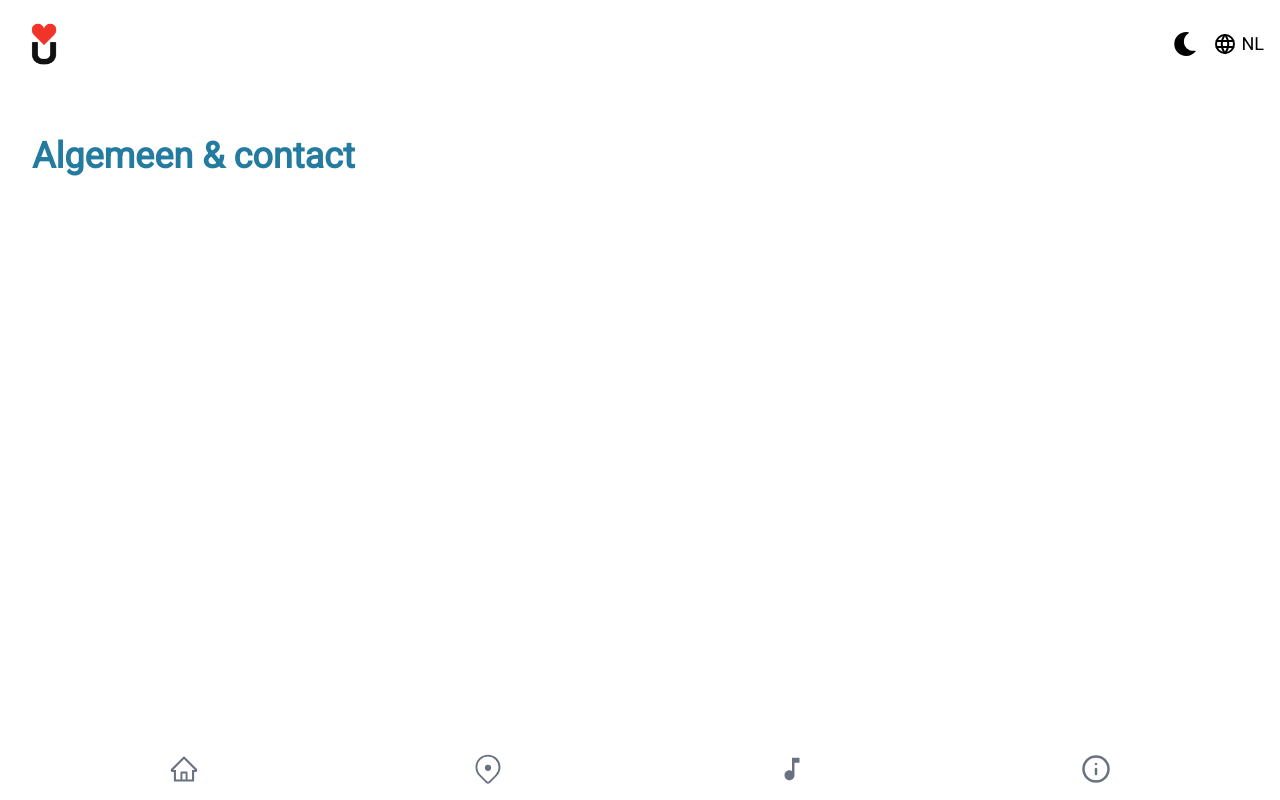
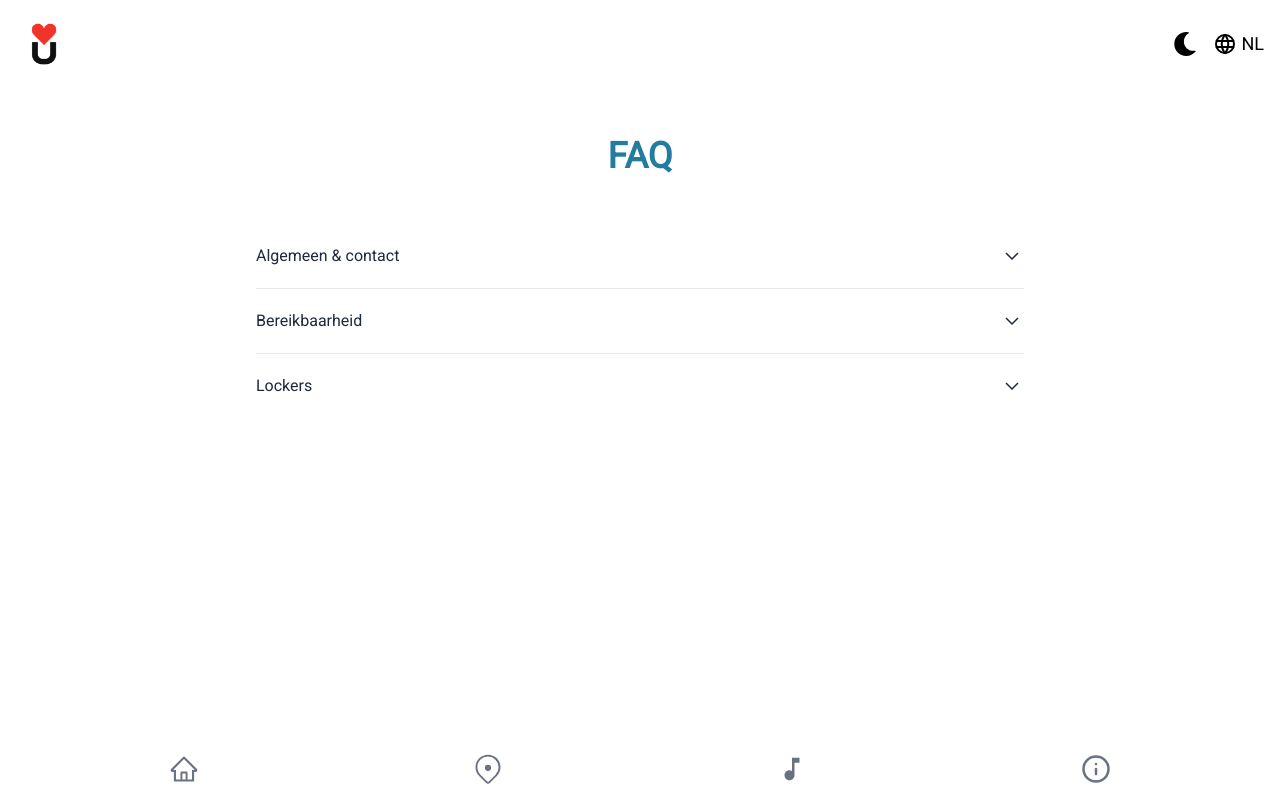
Before and after one commit to David-Schoots/Festival-app-lyou, a React (Vite) app in the folder festival-app/: page /pages/Info in a window 1280 px wide. Built offline with nearby package versions, Linux system fonts and the light colour scheme.

Commit message:
added begin information for the faq

```diff
--- a/festival-app/dev-dist/sw.js
+++ b/festival-app/dev-dist/sw.js
@@ -82,7 +82,7 @@ define(['./workbox-54d0af47'], (function (workbox) { 'use strict';
     "revision": "3ca0b8505b4bec776b69afdba2768812"
   }, {
     "url": "index.html",
-    "revision": "0.m5s444bd0u"
+    "revision": "0.tc5msbtjlto"
   }], {});
   workbox.cleanupOutdatedCaches();
   workbox.registerRoute(new workbox.NavigationRoute(workbox.createHandlerBoundToURL("index.html"), {
--- a/festival-app/src/components/Footer.jsx
+++ b/festival-app/src/components/Footer.jsx
@@ -10,7 +10,7 @@ export default function Footer() {
   const isActive = (path) => location.pathname === path; // Check if the path matches the current route
 
   return (
-    <div className="w-full fixed bottom-0 shadow-md flex justify-around items-center py-4 px-8">
+    <div className="w-full fixed bottom-0 shadow-md flex justify-around items-center py-4 px-8 bg-white">
       {/* Home Icon */}
       <Link
         to="/home"
--- a/festival-app/src/pages/Info.jsx
+++ b/festival-app/src/pages/Info.jsx
@@ -1,9 +1,137 @@
 export default function Info() {
   return (
-    <div className="ml-8">
-      <h2 className="text-4xl text-[#247BA0] font-bold mt-12  mb-8">
-        Algemeen & contact
-      </h2>
+    <div
+      id="faq"
+      className="w-full  flex flex-col justify-center items-center "
+    >
+      <div className="max-w-screen-xl w-full px-4">
+        <div className="text-center mb-12">
+          <h2 className="text-4xl text-[#247BA0] font-bold mt-12  mb-8">FAQ</h2>
+        </div>
+        <div className="grid divide-y divide-gray-200 max-w-3xl mx-auto">
+          <div className="py-5">
+            <details className="group">
+              <summary className="flex justify-between items-center font-medium text-gray-800 cursor-pointer">
+                <span>Algemeen & contact</span>
+                <span className="transition group-open:rotate-180">
+                  <svg
+                    fill="none"
+                    height="24"
+                    width="24"
+                    viewBox="0 0 24 24"
+                    stroke="currentColor"
+                    stroke-width="1.5"
+                  >
+                    <path d="M6 9l6 6 6-6"></path>
+                  </svg>
+                </span>
+              </summary>
+              <p className="text-gray-600 mt-3 group-open:animate-fadeIn">
+                Locatie: Strijkviertel, Utrecht Navigatieadres:
+                Strijkviertelweg, Utrecht,
+                <br />
+                Zaterdag 6 september 2025 - 12:00 tot 23:00 uur
+                <br />
+              </p>
+            </details>
+          </div>
+          <div className="py-5">
+            <details class="group">
+              <summary className="flex justify-between items-center font-medium text-gray-800 cursor-pointer">
+                <span>Bereikbaarheid</span>
+                <span className="transition group-open:rotate-180">
+                  <svg
+                    fill="none"
+                    height="24"
+                    width="24"
+                    viewBox="0 0 24 24"
+                    stroke="currentColor"
+                    stroke-width="1.5"
+                  >
+                    <path d="M6 9l6 6 6-6"></path>
+                  </svg>
+                </span>
+              </summary>
+              <p className="text-gray-600 mt-3 font-bold underline group-open:animate-fadeIn">
+                Fiets
+              </p>
+              <p className="text-gray-600 mt-3  group-open:animate-fadeIn">
+                Er is een grote gratis fietsenstalling aanwezig waar je jouw
+                fiets de gehele dag kunt stallen.
+              </p>
+              <p className="text-gray-600 mt-3 underline font-bold group-open:animate-fadeIn">
+                Auto
+              </p>
+              <p className="text-gray-600 mt-3  group-open:animate-fadeIn">
+                Je kunt een parkingticket aanschaffen. Parkeren kan op P+R
+                Papendorp, volg hiervoor de borden 'P online ticket'. Heb je
+                geen ticket van te voren gekocht? Dan kun je bij de
+                parkeerwachter op locatie een parkeerticket aanschaffen (PIN
+                ONLY). Let wel op: VOL=VOL
+              </p>
+              <p className="text-gray-600 mt-3 font-bold  underline group-open:animate-fadeIn">
+                OV
+              </p>
+              <p className="text-gray-600 mt-3 group-open:animate-fadeIn">
+                Kom je met het openbaar vervoer naar Lief? Plan dan je trip via{" "}
+                <a href="https://9292.nl/" className="text-blue-500">
+                  9292.nl
+                </a>
+              </p>
+              <p className="text-gray-600 mt-3 font-bold underline group-open:animate-fadeIn">
+                Shuttlebus
+              </p>
+              <p className="text-gray-600 mt-3 group-open:animate-fadeIn">
+                Vanaf Utrecht Centraal kun je onze gratis shuttlebus richting
+                het festivalterrein pakken. Je vindt deze bus op het centraal
+                station aan de Mineurslaan. Volg de witte bordjes met zwarte
+                pijlen én ' ❤️U Festival'. De bus rijdt tussen 12:00 uur & 19:00
+                uur richting het festival en vanaf 21:00 uur kun je weer
+                instappen om richting het station te gaan.
+              </p>
+              <p className="text-gray-600 mt-3 font-bold underline group-open:animate-fadeIn">
+                Taxi + Kiss & Ride
+              </p>
+              <p className="text-gray-600 mt-3 group-open:animate-fadeIn">
+                Navigeer naar Strijkviertel, De Meern (Utrecht). Volg de borden
+                "Kiss & Ride ❤️U Festival", zodra je in de buurt bent van het
+                festivalterrein.
+              </p>
+            </details>
+          </div>
+          <div className="py-5">
+            <details class="group">
+              <summary className="flex justify-between items-center font-medium text-gray-800 cursor-pointer">
+                <span>Lockers</span>
+                <span className="transition group-open:rotate-180">
+                  <svg
+                    fill="none"
+                    height="24"
+                    width="24"
+                    viewBox="0 0 24 24"
+                    stroke="currentColor"
+                    stroke-width="1.5"
+                  >
+                    <path d="M6 9l6 6 6-6"></path>
+                  </svg>
+                </span>
+              </summary>
+              <p className="text-gray-600 mt-3  group-open:animate-fadeIn">
+                Op het festivalterrein zijn kluisjes aanwezig waar je je spullen
+                veilig kunt opbergen! Hier passen 3 à 4 jassen in!
+              </p>
+              <p className="text-gray-600 mt-3  group-open:animate-fadeIn">
+                Goed om te weten: je kunt je kluisje gedurende de hele dag
+                openen en sluiten zo vaak je wilt.
+              </p>
+              <p className="text-gray-600 mt-3 group-open:animate-fadeIn">
+                Het is <span className="font-bold underline">niet</span>{" "}
+                mogelijk om online een kluisje te reserveren.
+              </p>
+            </details>
+          </div>
+        </div>
+      </div>
     </div>
   );
 }
```
